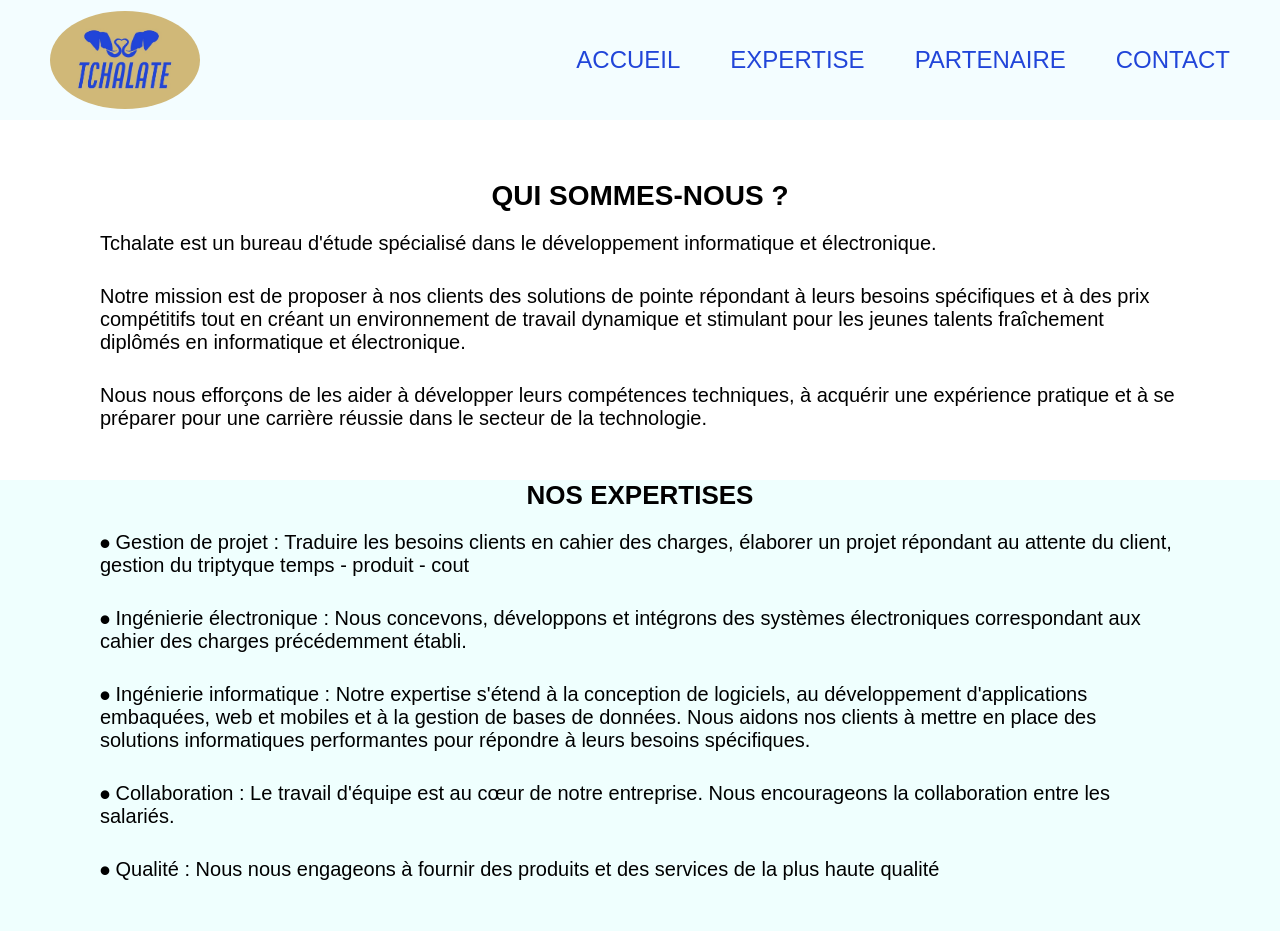
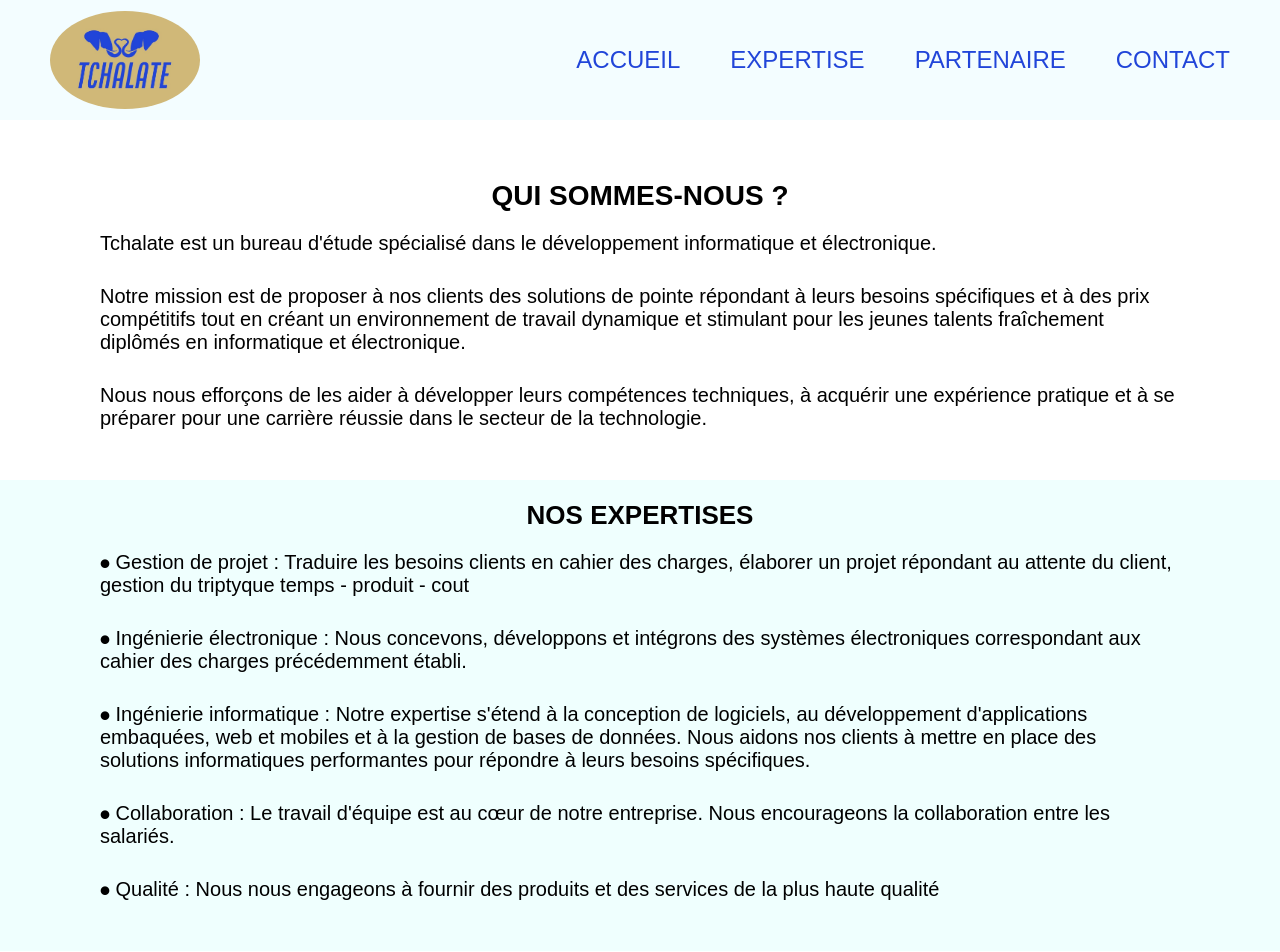
Before and after one commit to BlackBattler/tchalateweb, a React (Create React App) app: page / in a window 1280 px wide. Shown: the top 952 px of the page. Built offline with nearby package versions, Linux system fonts and the light colour scheme.

Commit message:
fix mention section add padding-top to expertise

```diff
--- a/src/components/Mention.js
+++ b/src/components/Mention.js
@@ -3,8 +3,8 @@ import "../styles/pageMention.scss";
 // Mention function
 export default function HomeContact() {
   return (
-    <sections className="sectionMention">
+    <section className="sectionMention">
       <h1>Mention Légale</h1>
-    </sections>
+    </section>
   );
 }
--- a/src/components/Nav.js
+++ b/src/components/Nav.js
@@ -1,5 +1,7 @@
 import "../styles/header.scss";
 import { Link } from "react-router-dom";
+//import { useState, useEffect } from "react";
+//import { useLocation } from "react-router-dom";
 
 // Navbar for header
 export default function Nav() {
--- a/src/styles/pageHome.scss
+++ b/src/styles/pageHome.scss
@@ -32,6 +32,7 @@ h2 {
 .homeExpertise {
   background-color: #effffe;
   min-height: 400px;
+  padding-top: 20px;
 }
 
 // Section Partenaire
```
